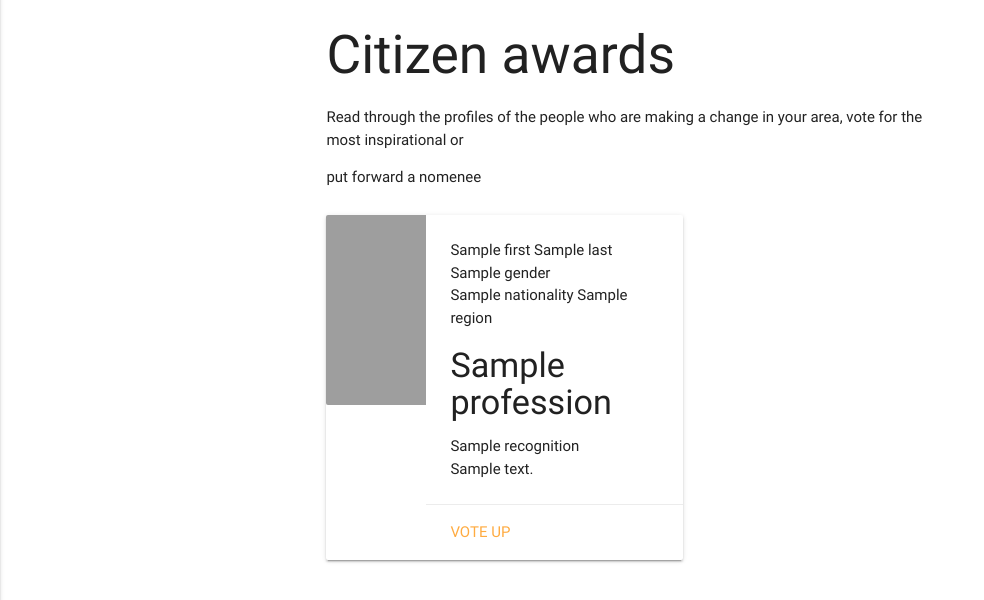
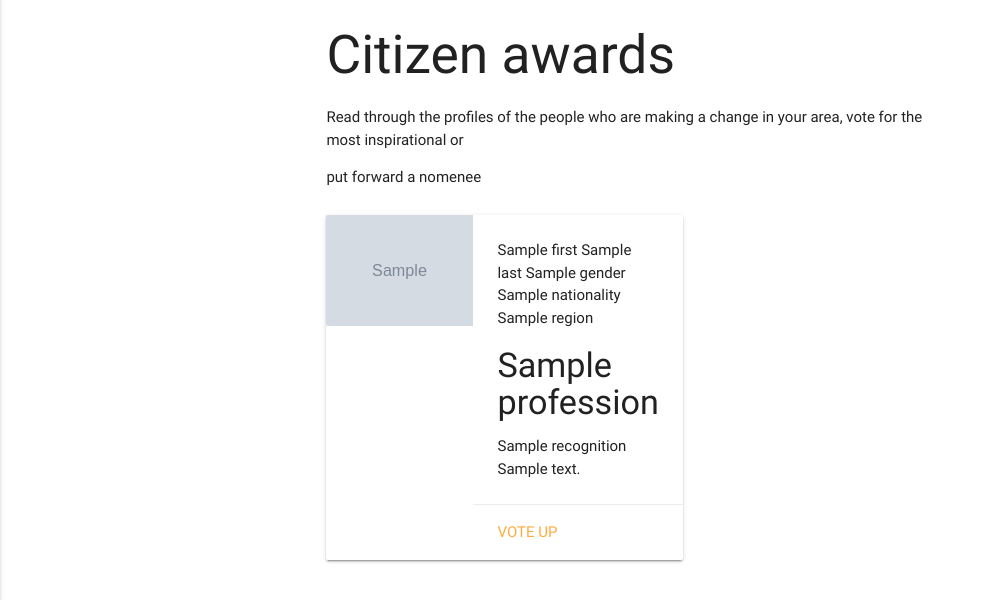
Before and after one commit to Code-Institute-Submissions/blackness-a-project, a Flask app: page / in a window 1280 px wide. Shown: the part 102-702 px from the top of the page, without its empty margins (0-984 px from the left). Run offline with Flask 2, Linux system fonts and the light colour scheme; grey boxes marked "Sample" are stand-in pictures; a database or web service that is not in the repository returns one stand-in record (values such as "Sample title"); some libraries are stand-ins or nearby versions; grey boxes are pictures that could not be loaded.

Commit message:
edited image link

```diff
--- a/templates/hero.html
+++ b/templates/hero.html
@@ -11,7 +11,7 @@
             <h2 class="header"></h2>
             <div class="card horizontal text_H">
                 <div class="card-image">
-                    <img src="https://lorempixel.com/100/190/nature/6">
+                    <img src="{{ test.image }}" class="placeholder">
                 </div>
                 <div class="card-stacked">
                     <div class="card-content">
```
